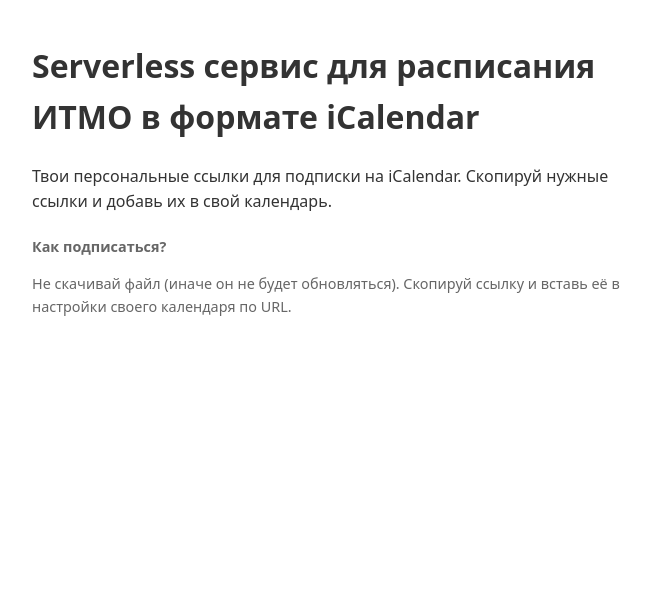
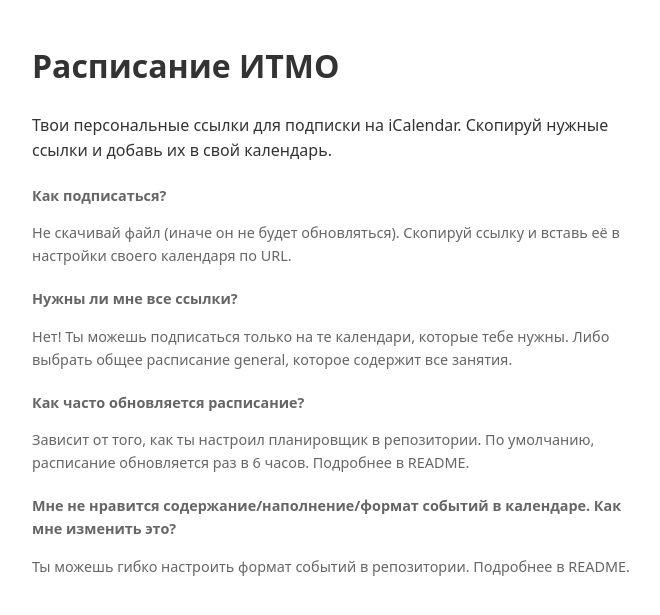
Before and after one commit to volychev/itmo-schedule-serverless, a Python web app: template src/itmosync/templates/index.html in a window 1280 px wide. Shown: the top 615 px of the page, without its empty margins (308-968 px from the left). Run offline with Jinja, Linux system fonts and the light colour scheme; the template is opened without the code that fills it, so the values that code supplies are empty.

Commit message:
feat: minor fixes

```diff
--- a/src/itmosync/templates/index.html
+++ b/src/itmosync/templates/index.html
@@ -14,7 +14,7 @@
     </style>
 </head>
 <body>
-    <h1>Serverless сервис для расписания ИТМО в формате iCalendar</h1>
+    <h1>Расписание ИТМО</h1>
     <p>Твои персональные ссылки для подписки на iCalendar. Скопируй нужные ссылки и добавь их в свой календарь.</p>
 
     <ul>
@@ -31,5 +31,20 @@
         <p><strong>Как подписаться?</strong></p>
         <p>Не скачивай файл (иначе он не будет обновляться). Скопируй ссылку и вставь её в настройки своего календаря по URL.</p>
     </div>
+
+    <div class="help">
+        <p><strong>Нужны ли мне все ссылки?</strong></p>
+        <p>Нет! Ты можешь подписаться только на те календари, которые тебе нужны. Либо выбрать общее расписание general, которое содержит все занятия.</p>
+    </div>
+
+    <div class="help">
+        <p><strong>Как часто обновляется расписание?</strong></p>
+        <p>Зависит от того, как ты настроил планировщик в репозитории. По умолчанию, расписание обновляется раз в 6 часов. Подробнее в README.</p>
+    </div>
+
+    <div class="help">
+        <p><strong>Мне не нравится содержание/наполнение/формат событий в календаре. Как мне изменить это?</strong></p>
+        <p>Ты можешь гибко настроить формат событий в репозитории. Подробнее в README.</p>
+    </div>
 </body>
 </html>
```
Also changed, not shown: .github/workflows/deploy.yml, 1 other file.
